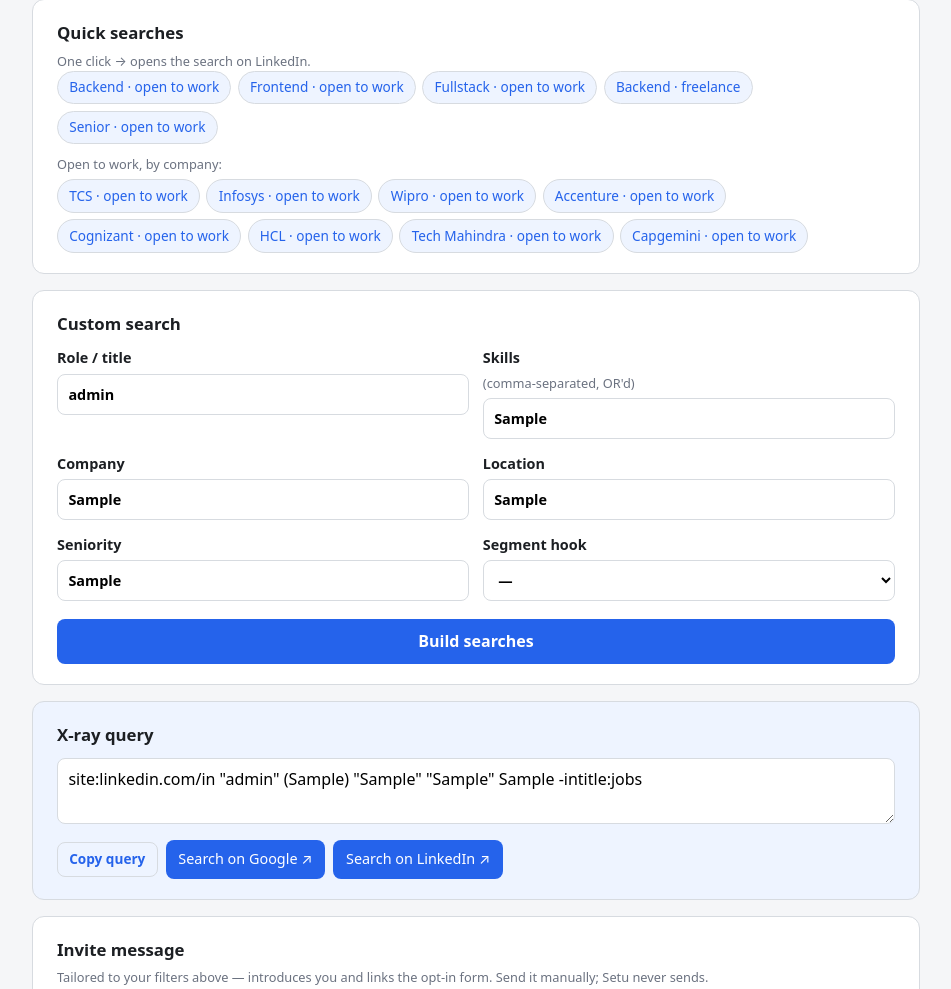
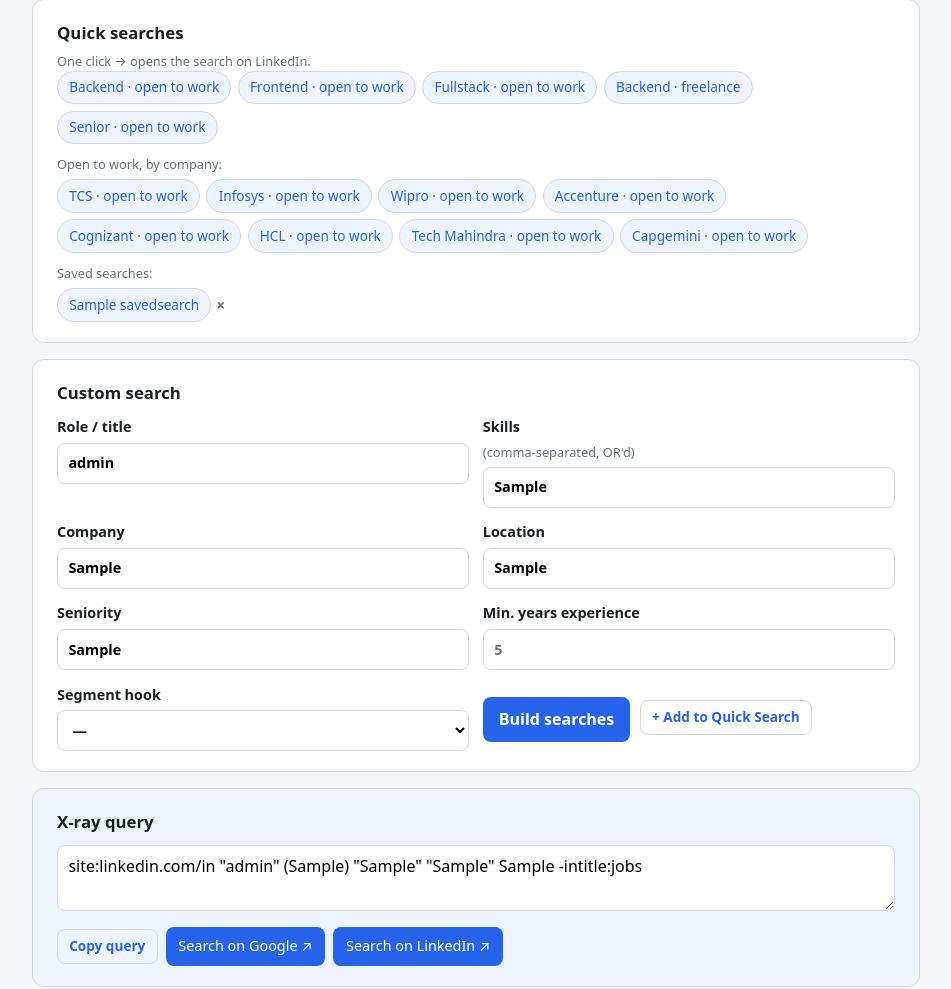
Before and after one commit to saurabhprakhar7/setu, a FastAPI app: a page that uses app/templates/sourcing.html in a window 1280 px wide. Shown: the part 166-1155 px from the top of the page, without its empty margins (164-1115 px from the left). Run offline with FastAPI, Linux system fonts and the light colour scheme; tables that the repository leaves empty hold one stand-in row (values such as "Sample post").

Commit message:
Add min_years filter + saved quick searches to sourcing
- sourcing.py: build_searches() accepts min_years, weaves year-range terms into X-ray query
- llm.py: draft_form_invite/_invite_context accept min_years for richer invite context
- models.py: new SavedSearch table (label + all filter fields)
- main.py: _SOURCING_KEYS includes min_years; POST /sourcing/save and /sourcing/saved/{id}/delete endpoints; sourcing context loads saved searches from DB
- sourcing.html: min_years input field; "+ Add to Quick Search" button (shown after Build); native <dialog> for label entry; saved searches rendered as removable chips

Co-Authored-By: Claude Sonnet 4.6 <noreply@anthropic.com>

```diff
--- a/app/main.py
+++ b/app/main.py
@@ -36,6 +36,7 @@ from app.models import (
     Post,
     PostStatus,
     RoleType,
+    SavedSearch,
     Segment,
 )
 from app.storage import save_resume
@@ -167,10 +168,11 @@ async def candidate_status(
     return RedirectResponse(nxt if nxt and nxt.startswith("/") else "/dashboard", status_code=303)
 
 
-_SOURCING_KEYS = ("role", "skills", "location", "seniority", "segment", "company")
+_SOURCING_KEYS = ("role", "skills", "location", "seniority", "segment", "company", "min_years")
 
 
-def _sourcing_context(filters: dict, invite=None, max_chars=None) -> dict:
+def _sourcing_context(filters: dict, invite=None, max_chars=None, session: Session | None = None) -> dict:
+    saved = session.exec(select(SavedSearch).order_by(SavedSearch.id)).all() if session else []
     return {
         "filters": filters,
         "searches": sourcing.build_searches(**filters) if any(filters.values()) else None,
@@ -178,32 +180,54 @@ def _sourcing_context(filters: dict, invite=None, max_chars=None) -> dict:
         "companies": sourcing.COMPANIES,
         "role_presets": sourcing.role_presets(),
         "company_presets": sourcing.company_presets(),
+        "saved_searches": saved,
         "invite": invite,
         "max_chars": max_chars,
     }
 
 
 @app.get("/sourcing")
-def sourcing_page(request: Request):
+def sourcing_page(request: Request, session: Session = Depends(get_session)):
     filters = {k: request.query_params.get(k, "") for k in _SOURCING_KEYS}
-    return templates.TemplateResponse(request, "sourcing.html", _sourcing_context(filters))
+    return templates.TemplateResponse(request, "sourcing.html", _sourcing_context(filters, session=session))
 
 
 @app.post("/sourcing/invite")
-async def sourcing_invite(request: Request):
+async def sourcing_invite(request: Request, session: Session = Depends(get_session)):
     form = await request.form()
     filters = {k: _text(form, k) or "" for k in _SOURCING_KEYS}
     max_chars = _int(form, "max_chars")
     try:
         invite = llm.draft_form_invite(
             role=filters["role"], skills=filters["skills"], company=filters["company"],
-            seniority=filters["seniority"], segment=filters["segment"], max_chars=max_chars,
+            seniority=filters["seniority"], segment=filters["segment"],
+            min_years=filters["min_years"], max_chars=max_chars,
         )
     except llm.LLMError as exc:
         invite = f"(Draft unavailable: {exc})"
     return templates.TemplateResponse(
-        request, "sourcing.html", _sourcing_context(filters, invite=invite, max_chars=max_chars)
+        request, "sourcing.html", _sourcing_context(filters, invite=invite, max_chars=max_chars, session=session)
     )
+
+
+@app.post("/sourcing/save")
+async def sourcing_save(request: Request, session: Session = Depends(get_session)):
+    form = await request.form()
+    filters = {k: _text(form, k) or "" for k in _SOURCING_KEYS}
+    label = _text(form, "label") or " · ".join(v for v in filters.values() if v) or "Custom search"
+    session.add(SavedSearch(label=label, **filters))
+    session.commit()
+    params = "&".join(f"{k}={v}" for k, v in filters.items() if v)
+    return RedirectResponse(f"/sourcing?{params}", status_code=303)
+
+
+@app.post("/sourcing/saved/{search_id}/delete")
+def sourcing_saved_delete(search_id: int, session: Session = Depends(get_session)):
+    row = session.get(SavedSearch, search_id)
+    if row:
+        session.delete(row)
+        session.commit()
+    return RedirectResponse("/sourcing", status_code=303)
 
 
 @app.get("/sourced")
--- a/app/templates/sourcing.html
+++ b/app/templates/sourcing.html
@@ -22,24 +22,43 @@
       <div class="chips">
         {% for p in company_presets %}<a class="chip-link" href="{{ p.linkedin_url }}" target="_blank" rel="noopener">{{ p.label }}</a>{% endfor %}
       </div>
+      {% if saved_searches %}
+      <p class="hint" style="margin:.7rem 0 .3rem">Saved searches:</p>
+      <div class="chips">
+        {% for s in saved_searches %}
+        <span class="chip-saved">
+          <a class="chip-link" href="/sourcing?role={{ s.role }}&skills={{ s.skills }}&location={{ s.location }}&seniority={{ s.seniority }}&segment={{ s.segment }}&company={{ s.company }}&min_years={{ s.min_years }}">{{ s.label }}</a>
+          <form method="post" action="/sourcing/saved/{{ s.id }}/delete" style="display:inline">
+            <button type="submit" class="chip-delete" title="Remove">×</button>
+          </form>
+        </span>
+        {% endfor %}
+      </div>
+      {% endif %}
     </section>
 
     <section>
       <h2>Custom search</h2>
-      <form method="get" action="/sourcing" class="grid-form">
+      <form method="get" action="/sourcing" class="grid-form" id="search-form">
       <label>Role / title<input type="text" name="role" value="{{ filters.role }}" placeholder="Backend Engineer"></label>
       <label>Skills <span class="hint-inline">(comma-separated, OR'd)</span><input type="text" name="skills" value="{{ filters.skills }}" placeholder="Go, PostgreSQL, AWS"></label>
       <label>Company<input type="text" name="company" value="{{ filters.company }}" placeholder="TCS, Infosys…" list="companies"></label>
       <datalist id="companies">{% for c in companies %}<option value="{{ c }}">{% endfor %}</datalist>
       <label>Location<input type="text" name="location" value="{{ filters.location }}" placeholder="India"></label>
       <label>Seniority<input type="text" name="seniority" value="{{ filters.seniority }}" placeholder="Senior"></label>
+      <label>Min. years experience<input type="number" name="min_years" value="{{ filters.min_years }}" placeholder="5" min="0" max="30"></label>
       <label>Segment hook
         <select name="segment">
           <option value="">—</option>
           {% for s in segments %}<option value="{{ s }}" {{ 'selected' if s == filters.segment }}>{{ s }}</option>{% endfor %}
         </select>
       </label>
-      <button type="submit">Build searches</button>
+      <div style="display:flex;gap:.6rem;align-items:center;flex-wrap:wrap">
+        <button type="submit">Build searches</button>
+        {% if searches %}
+        <button type="button" class="ghost" onclick="openSaveDialog()">+ Add to Quick Search</button>
+        {% endif %}
+      </div>
       </form>
     </section>
 
@@ -65,6 +84,7 @@
         <input type="hidden" name="seniority" value="{{ filters.seniority }}">
         <input type="hidden" name="location" value="{{ filters.location }}">
         <input type="hidden" name="segment" value="{{ filters.segment }}">
+        <input type="hidden" name="min_years" value="{{ filters.min_years }}">
         <label>Max characters <span class="hint-inline">(optional — e.g. 300 for a connection note)</span>
           <input type="number" name="max_chars" min="80" value="{{ max_chars or '' }}">
         </label>
@@ -82,6 +102,29 @@
     <a class="link" href="/dashboard">Back to dashboard</a>
   </main>
 
+  <!-- Save search dialog -->
+  <dialog id="save-dialog" style="padding:1.4rem;border-radius:8px;border:1px solid var(--border,#ddd);min-width:300px">
+    <form method="post" action="/sourcing/save">
+      <input type="hidden" name="role" value="{{ filters.role }}">
+      <input type="hidden" name="skills" value="{{ filters.skills }}">
+      <input type="hidden" name="company" value="{{ filters.company }}">
+      <input type="hidden" name="seniority" value="{{ filters.seniority }}">
+      <input type="hidden" name="location" value="{{ filters.location }}">
+      <input type="hidden" name="segment" value="{{ filters.segment }}">
+      <input type="hidden" name="min_years" value="{{ filters.min_years }}">
+      <label style="display:block;margin-bottom:.8rem">
+        Label for this search
+        <input type="text" name="label" required autofocus
+          value="{{ [filters.role, filters.seniority, filters.skills] | select | join(' · ') or 'Custom search' }}"
+          style="display:block;width:100%;margin-top:.3rem">
+      </label>
+      <div style="display:flex;gap:.6rem;justify-content:flex-end">
+        <button type="button" class="ghost" onclick="document.getElementById('save-dialog').close()">Cancel</button>
+        <button type="submit">Save</button>
+      </div>
+    </form>
+  </dialog>
+
   <script>
     function copyBox(btn) {
       const text = btn.closest("section").querySelector(".post-body").value;
@@ -91,6 +134,20 @@
         setTimeout(() => { btn.textContent = original; }, 1500);
       });
     }
+
+    function openSaveDialog() {
+      document.getElementById("save-dialog").showModal();
+    }
   </script>
+
+  <style>
+    .chip-saved { display:inline-flex; align-items:center; gap:0; }
+    .chip-delete {
+      background:none; border:none; cursor:pointer;
+      color:var(--muted,#888); font-size:1rem; padding:0 .3rem;
+      line-height:1;
+    }
+    .chip-delete:hover { color:#c00; }
+  </style>
 </body>
 </html>
```
Also changed, not shown: app/llm.py (+5 -3 lines), app/models.py (+12 -0 lines), app/sourcing.py (+8 -1 lines).
